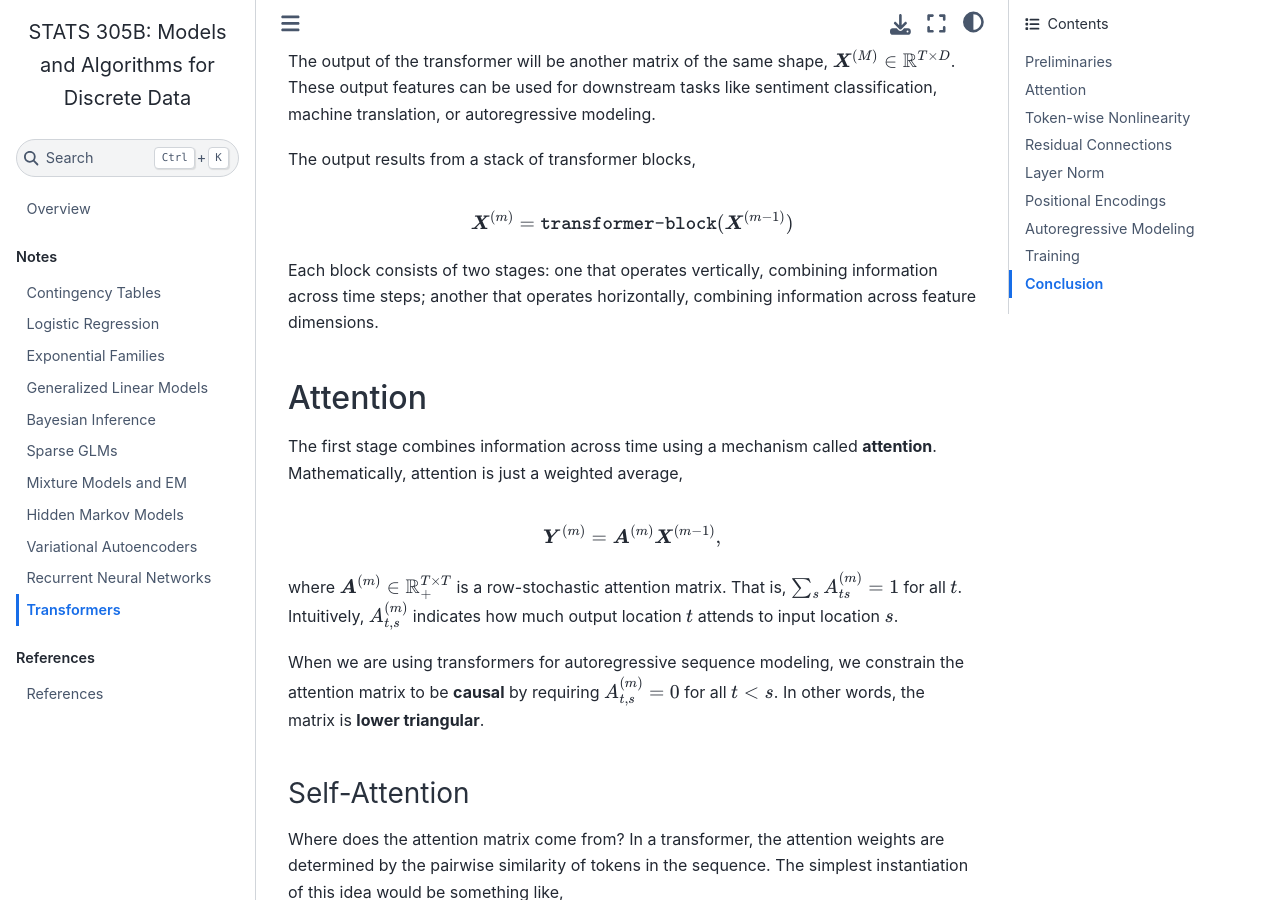
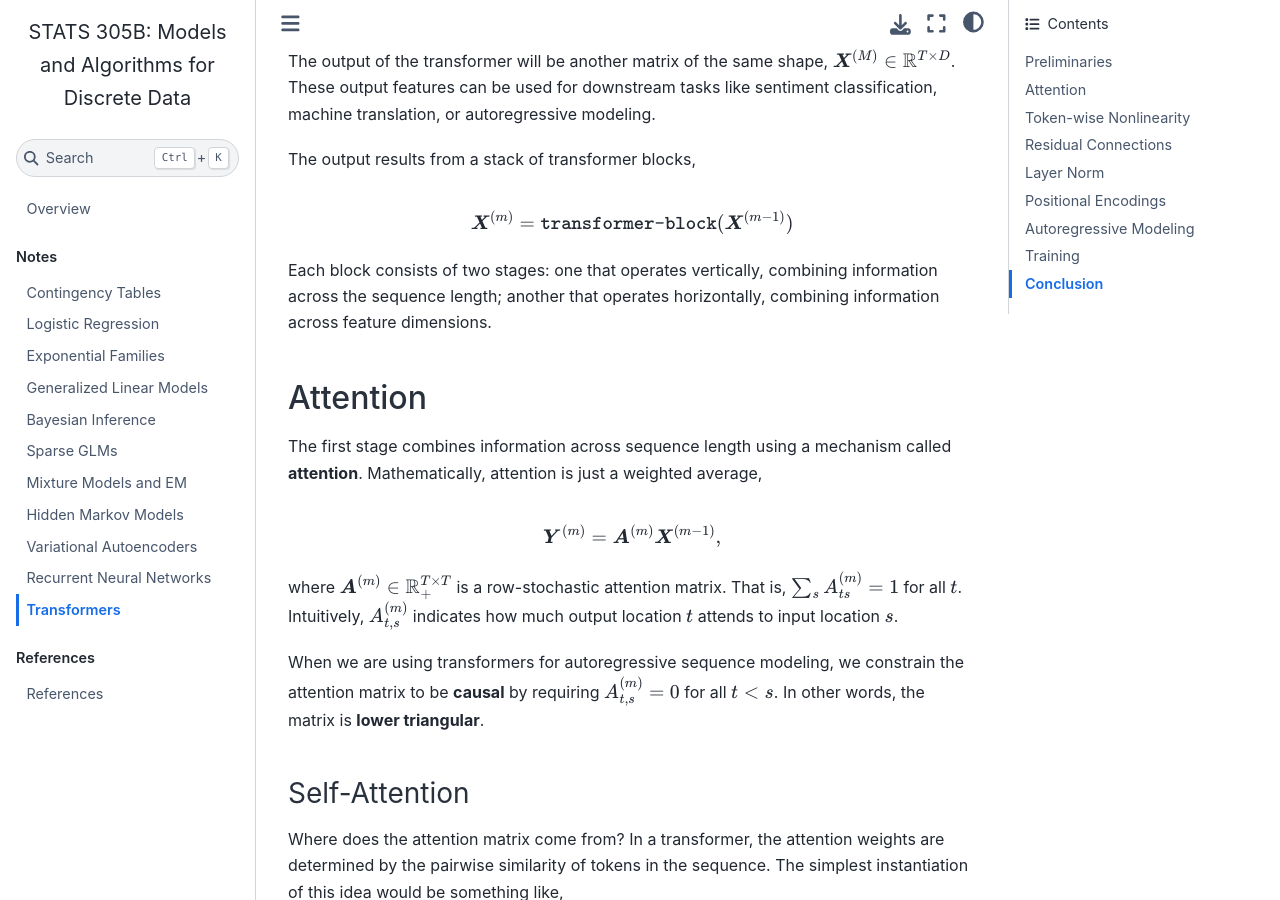
Before and after one commit to slinderman/stats305b, a Jupyter Book: the page built from lectures/13_transformers.md, in a window 1280 px wide and 900 px high, scrolled down 620 px. Built offline with Jupyter Book 1.0.4 settings and Sphinx 7.4.7 and the Sphinx Book theme 1.1.4, drawn with Linux system fonts in a browser that asks for light colours; pages that are not in the unit, such as notebooks, are missing from menus; cross-references to code outside the pages are shown as plain code; some of the changed text lies outside the part shown.

Commit message:
refer to sequence length and position/index rather than time

```diff
--- a/lectures/13_transformers.md
+++ b/lectures/13_transformers.md
@@ -14,11 +14,11 @@ The output results from a stack of transformer blocks,
 \begin{align*}
 \mbX^{(m)} &= \texttt{transformer-block}(\mbX^{(m-1)})
 \end{align*}
-Each block consists of two stages: one that operates vertically, combining information across time steps; another that operates horizontally, combining information across feature dimensions.
+Each block consists of two stages: one that operates vertically, combining information across the sequence length; another that operates horizontally, combining information across feature dimensions.
 
 ## Attention
 
-The first stage combines information across time using a mechanism called **attention**. Mathematically, attention is just a weighted average,
+The first stage combines information across sequence length using a mechanism called **attention**. Mathematically, attention is just a weighted average,
 \begin{align*}
 \mbY^{(m)} &= \mbA^{(m)} \mbX^{(m-1)},
 \end{align*}
@@ -113,7 +113,7 @@ After applying the multi-headed self-attention to obtain $\mbY^{(m)}$, the trans
 \begin{align*}
 \mbx_t^{(m)} &= \texttt{mlp}(\mby_t^{(m)})
 \end{align*}
-Note that the same function is applied to all time steps $t$.
+Note that the same function is applied to all positions $t$.
 
 :::{admonition} Computational Complexity
 :class: warning
@@ -171,7 +171,7 @@ To use a transformer for autoregressive modeling, we need to make predictions fr
 \begin{align*}
 \ell_{t+1} &\sim \mathrm{Cat}(\mathrm{softmax}(\mbW \mbx_t^{(M)}))
 \end{align*}
-where $\mbW \in \reals^{V \times D}$. Like the hidden states in an RNN, the final layer's representations $\mbx_t^{(M)}$ combine information from all tokens up to and including time $t$.
+where $\mbW \in \reals^{V \times D}$. Like the hidden states in an RNN, the final layer's representations $\mbx_t^{(M)}$ combine information from all tokens up to and including index $t$.
 
 ## Training
 
```
Also changed, not shown: other parts of lectures/13_transformers.md (+1 -1 lines).
